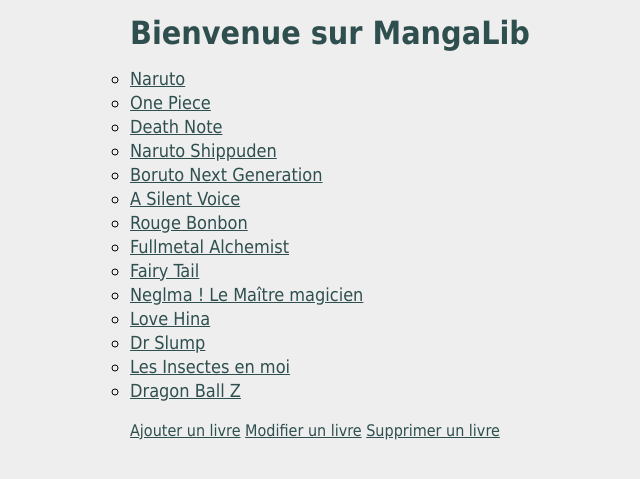
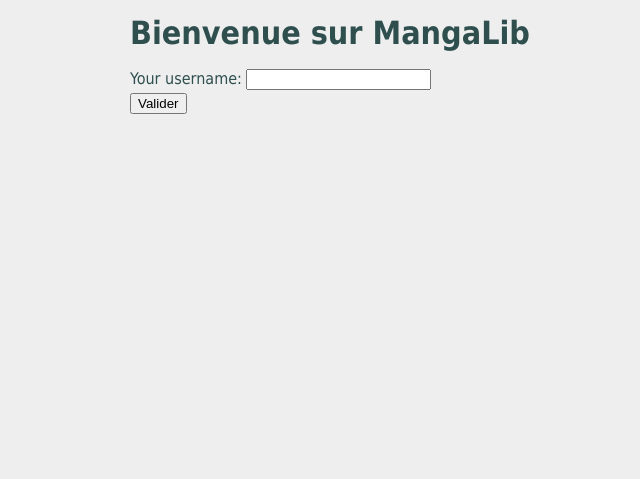
Before and after one commit to regisatl/Django, a Django app: page /manga/ in a window 1280 px wide. Shown: the top 479 px of the page, without its empty margins (110-750 px from the left). Run offline with Django 5.2, Linux system fonts and the light colour scheme; data comes from the database, SQL or seed files in the repository; both versions use the stored data as it was after the commit.

Commit message:
Implémentation du formulaire

```diff
--- a/FV/mangalib/forms.py
+++ b/FV/mangalib/forms.py
@@ -0,0 +1,9 @@
+from django import forms
+
+
+"""
+CharField
+"""
+
+class SomeForm(forms.Form):
+      username = forms.CharField(label='Your username', max_length=60)
--- a/FV/mangalib/templates/mangalib/index.html
+++ b/FV/mangalib/templates/mangalib/index.html
@@ -14,19 +14,12 @@
   <body>
     <h1>Bienvenue sur MangaLib</h1>
 
-    <ul>
-      {% for book in books %}
-      <li>
-        <a href="{% url 'mangalib:show' book.id %}">{{ book.title }}</a>
-      </li>
-      {% endfor %}
-    </ul>
+      <form method="post">
+        {% csrf_token %}
+        {{form}}
+        <input type = "submit" value="Valider"/>
+      </form>
 
-    <p>
-      <a href="{% url 'mangalib:add' %}">Ajouter un livre</a>
-      <a href="{% url 'mangalib:edit' %}">Modifier un livre</a>
-      <a href="{% url 'mangalib:delete' %}">Supprimer un livre</a>
-  </p>
   </body>
 </html>
 {% comment %} {% include 'mangalib/include/end_page.html' %} {% endcomment %}
--- a/FV/mangalib/views.py
+++ b/FV/mangalib/views.py
@@ -2,7 +2,7 @@ from django.shortcuts import render, get_object_or_404, redirect
 from django.http import HttpResponse
 from django.template import loader
 from .models import Book, Author
-
+from .forms import SomeForm
 
 """
 SELECT : all(), get()
@@ -21,14 +21,24 @@ One-to-one : 1 -> 1
 
 raw()
 
+  # context = {
+      #       "books": Book.objects.all()
+      # }
+      # return render(request, "mangalib/index.html", context)
+
 """
 # Create your views here.
 
 def index(request):
-      context = {
-            "books": Book.objects.all()
-      }
-      return render(request, "mangalib/index.html", context)
+      if request.method == 'POST':
+            form = SomeForm(request.POST)
+            if form.is_valid():
+                  return redirect('mangalib:index')
+      else:
+            form = SomeForm()
+
+      return render(request, "mangalib/index.html", {"form" : form})
+
 
 
 def show(request, book_id):
```
Also changed, not shown: FV/db.sqlite3.
